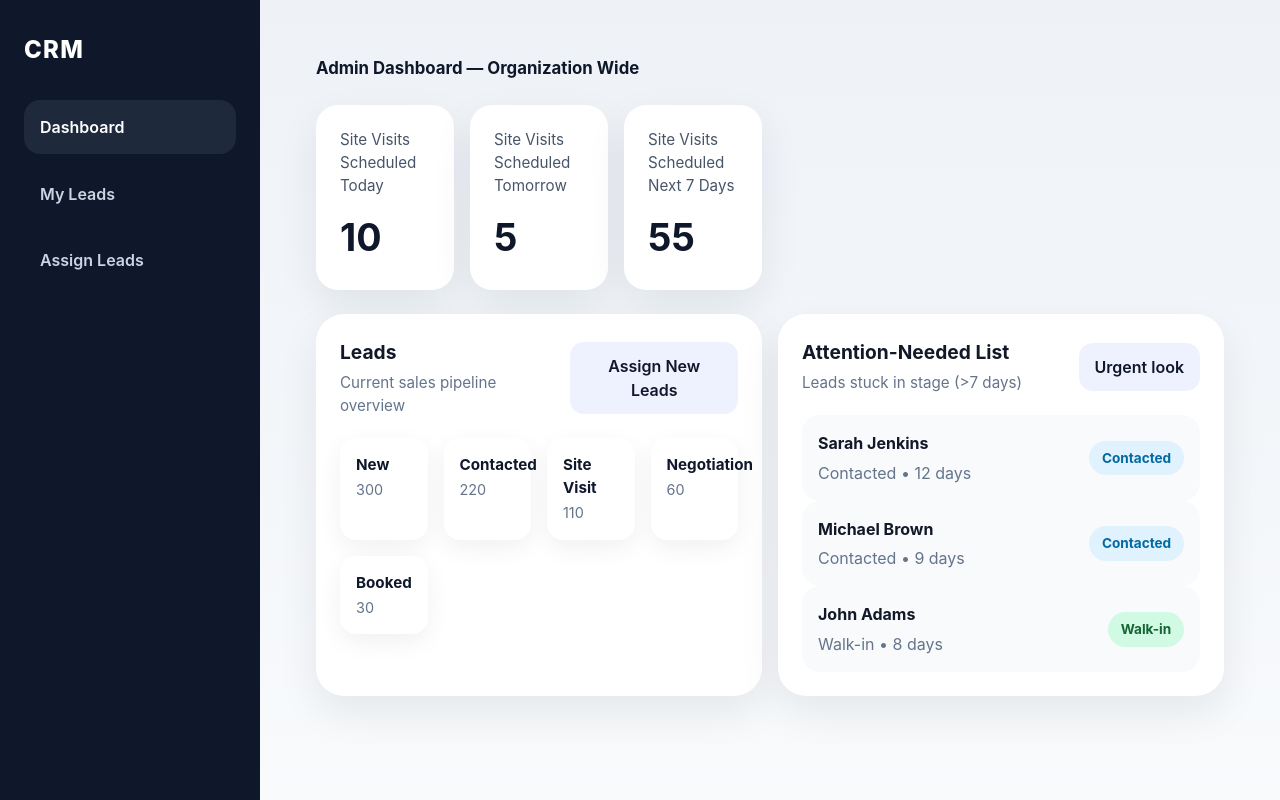
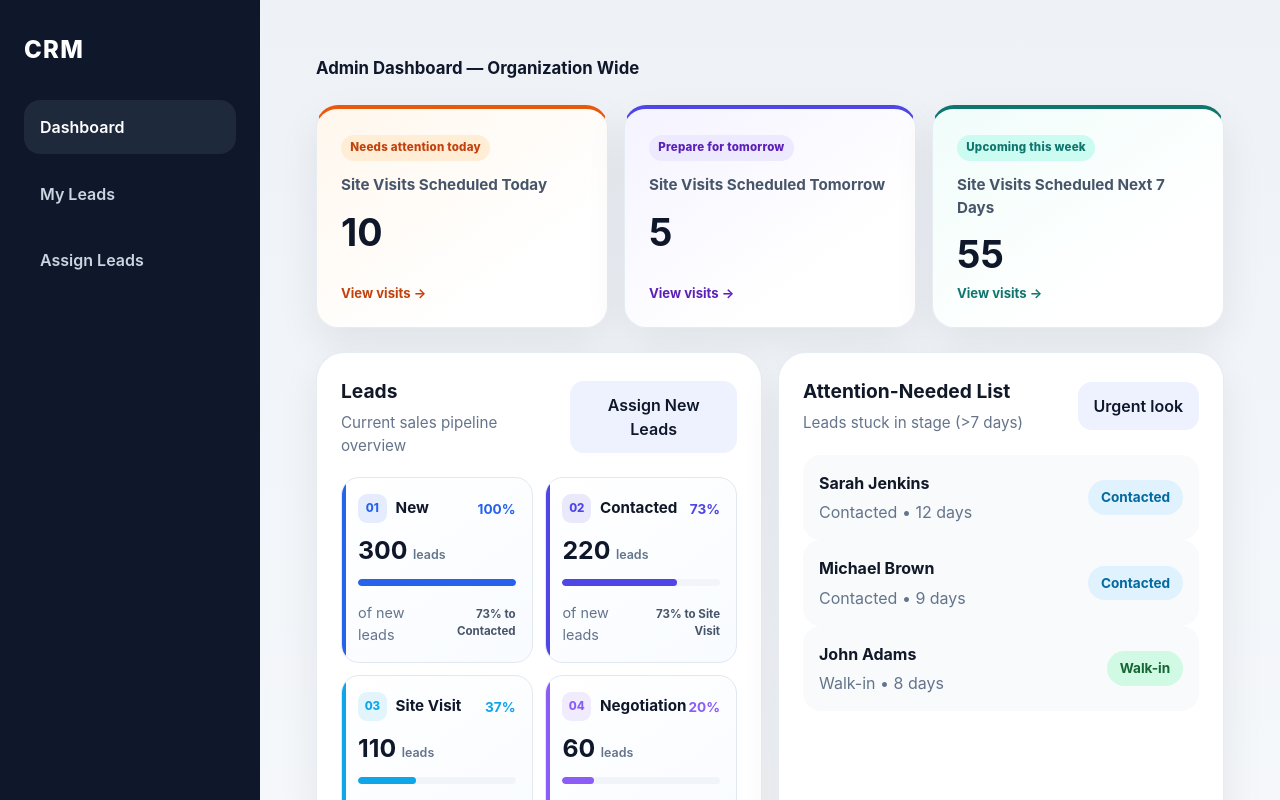
Before and after one commit to PrashantFarne/Real, a React (Vite) app in the folder UI/: page /dashboard in a window 1280 px wide. Shown: the top 800 px of the page. Built offline with nearby package versions, Linux system fonts and the light colour scheme.

Commit message:
Ui changes

```diff
--- a/UI/src/components/FunnelWidget.jsx
+++ b/UI/src/components/FunnelWidget.jsx
@@ -1,21 +1,40 @@
 export default function FunnelWidget({ stages }) {
   const maxValue = Math.max(...stages.map((s) => s.value))
+  const colors = ['#2563eb', '#4f46e5', '#0ea5e9', '#8b5cf6', '#16a34a']
 
   return (
-    <div className="funnel-widget">
+    <div className="funnel-widget" aria-label="Lead pipeline by stage">
       {stages.map((stage, index) => {
-        const percentage = (stage.value / maxValue) * 100
-        const colors = ['#0ea5e9', '#2563eb', '#10b981', '#14b8a6', '#22c55e']
+        const pipelineShare = Math.round((stage.value / maxValue) * 100)
 
         return (
-          <div key={stage.label} className="funnel-item">
+          <article
+            key={stage.label}
+            className="funnel-item"
+            style={{ '--stage-color': colors[index % colors.length] }}
+          >
             <div className="funnel-item-header">
-              <div>
+              <div className="funnel-stage-heading">
+                <span className="funnel-stage-number">{String(index + 1).padStart(2, '0')}</span>
                 <span className="funnel-label">{stage.label}</span>
-                <span className="funnel-count">{stage.value}</span>
               </div>
+              <span className="funnel-percentage">{pipelineShare}%</span>
             </div>
-          </div>
+
+            <div className="funnel-volume">
+              <strong>{stage.value}</strong>
+              <span>leads</span>
+            </div>
+
+            <div className="funnel-bar-container" aria-hidden="true">
+              <div className="funnel-bar-fill" style={{ width: `${pipelineShare}%` }} />
+            </div>
+
+            <div className="funnel-item-footer">
+              <span className="funnel-count">of new leads</span>
+              <span className="funnel-note">{stage.note}</span>
+            </div>
+          </article>
         )
       })}
     </div>
--- a/UI/src/components/StatCard.jsx
+++ b/UI/src/components/StatCard.jsx
@@ -1,10 +1,15 @@
 export default function StatCard({ stat, onClick }) {
   return (
-    <article className={`stat-card${stat.popup ? ' stat-card--clickable' : ''}`} onClick={stat.popup ? onClick : undefined}>
+    <article
+      className={`stat-card${stat.popup ? ' stat-card--clickable' : ''}${stat.tone ? ` stat-card--${stat.tone}` : ''}`}
+      onClick={stat.popup ? onClick : undefined}
+    >
       <div>
+        {stat.context && <p className="stat-card__context">{stat.context}</p>}
         <p className="stat-card__label">{stat.title}</p>
         <p className="stat-card__value">{stat.value}</p>
       </div>
+      {stat.popup && <span className="stat-card__action">View visits <span aria-hidden="true">→</span></span>}
       {stat.extra && <p className="stat-card__meta">{stat.extra}</p>}
     </article>
   )
--- a/UI/src/index.css
+++ b/UI/src/index.css
@@ -44,7 +44,7 @@ body {
 
 .stats-row {
   display: grid;
-  grid-template-columns: repeat(6, minmax(0, 1fr));
+  grid-template-columns: repeat(3, minmax(0, 1fr));
   gap: 1rem;
 }
 
@@ -53,6 +53,27 @@ body {
   border-radius: 22px;
   padding: 1.5rem;
   box-shadow: 0 16px 40px rgba(15, 23, 42, 0.08);
+  border: 1px solid rgba(226, 232, 240, 0.8);
+  border-top: 4px solid #2563eb;
+  min-height: 174px;
+  display: flex;
+  flex-direction: column;
+  justify-content: space-between;
+}
+
+.stat-card--today {
+  border-top-color: #ea580c;
+  background: linear-gradient(145deg, #fff7ed 0%, #ffffff 70%);
+}
+
+.stat-card--tomorrow {
+  border-top-color: #4f46e5;
+  background: linear-gradient(145deg, #f5f3ff 0%, #ffffff 70%);
+}
+
+.stat-card--week {
+  border-top-color: #0f766e;
+  background: linear-gradient(145deg, #f0fdfa 0%, #ffffff 70%);
 }
 
 .stat-card--clickable {
@@ -66,10 +87,28 @@ body {
 }
 
 .stat-card__label {
-  margin: 0 0 0.75rem;
+  margin: 0 0 0.5rem;
   color: #475569;
   font-size: 0.95rem;
-}
+  font-weight: 650;
+}
+
+.stat-card__context {
+  display: inline-flex;
+  width: fit-content;
+  margin: 0 0 0.8rem;
+  padding: 0.28rem 0.58rem;
+  border-radius: 999px;
+  background: #eff6ff;
+  color: #1d4ed8;
+  font-size: 0.72rem;
+  font-weight: 800;
+  letter-spacing: 0.02em;
+}
+
+.stat-card--today .stat-card__context { background: #ffedd5; color: #c2410c; }
+.stat-card--tomorrow .stat-card__context { background: #ede9fe; color: #5b21b6; }
+.stat-card--week .stat-card__context { background: #ccfbf1; color: #0f766e; }
 
 .stat-card__value {
   margin: 0;
@@ -83,6 +122,16 @@ body {
   color: #2563eb;
   font-weight: 600;
 }
+
+.stat-card__action {
+  color: #334155;
+  font-size: 0.82rem;
+  font-weight: 750;
+}
+
+.stat-card--today .stat-card__action { color: #c2410c; }
+.stat-card--tomorrow .stat-card__action { color: #5b21b6; }
+.stat-card--week .stat-card__action { color: #0f766e; }
 
 .dashboard-grid {
   display: grid;
@@ -101,6 +150,7 @@ body {
   border-radius: 28px;
   padding: 1.5rem;
   box-shadow: 0 16px 40px rgba(15, 23, 42, 0.08);
+  border: 1px solid rgba(226, 232, 240, 0.8);
 }
 
 .visit-modal-overlay {
@@ -122,7 +172,26 @@ body {
   border-radius: 24px;
   padding: 1.5rem;
   box-shadow: 0 20px 60px rgba(15, 23, 42, 0.18);
-}
+  border-top: 5px solid #2563eb;
+}
+
+.visit-modal--today { border-top-color: #ea580c; }
+.visit-modal--tomorrow { border-top-color: #4f46e5; }
+.visit-modal--week { border-top-color: #0f766e; }
+
+.visit-modal__eyebrow {
+  display: inline-flex;
+  margin-bottom: 0.45rem;
+  color: #2563eb;
+  font-size: 0.72rem;
+  font-weight: 800;
+  letter-spacing: 0.08em;
+  text-transform: uppercase;
+}
+
+.visit-modal--today .visit-modal__eyebrow { color: #c2410c; }
+.visit-modal--tomorrow .visit-modal__eyebrow { color: #4338ca; }
+.visit-modal--week .visit-modal__eyebrow { color: #0f766e; }
 
 .visit-modal__header {
   display: flex;
@@ -154,12 +223,35 @@ body {
   border: 1px solid #e2e8f0;
 }
 
+.visit-modal--today .visit-item {
+  background: linear-gradient(135deg, #fff7ed, #ffffff);
+  border-color: #fed7aa;
+}
+
+.visit-modal--tomorrow .visit-item {
+  background: linear-gradient(135deg, #f5f3ff, #ffffff);
+  border-color: #ddd6fe;
+}
+
+.visit-modal--week .visit-item {
+  background: linear-gradient(135deg, #f0fdfa, #ffffff);
+  border-color: #99f6e4;
+}
+
 .visit-item__header {
   display: flex;
   justify-content: space-between;
   align-items: center;
   gap: 0.75rem;
   margin-bottom: 0.5rem;
+}
+
+.visit-time {
+  display: block;
+  margin-top: 0.15rem;
+  color: #64748b;
+  font-size: 0.78rem;
+  font-weight: 700;
 }
 
 .visit-chip {
@@ -172,6 +264,14 @@ body {
   font-weight: 700;
 }
 
+.visit-phone {
+  color: #0f172a;
+  font-weight: 700;
+  text-decoration: none;
+}
+
+.visit-phone:hover { text-decoration: underline; }
+
 .visit-label {
   color: #475569;
   font-weight: 700;
@@ -248,18 +348,38 @@ body {
 
 .funnel-widget {
   display: grid;
-  grid-template-columns: repeat(4, minmax(0, 1fr));
-  gap: 1rem;
+  /* The Leads panel shares the dashboard row, so two generous columns are
+     clearer than five compressed cards on desktop. */
+  grid-template-columns: repeat(2, minmax(0, 1fr));
+  gap: 0.8rem;
 }
 
 .funnel-item {
-  background: #ffffff;
-  border-radius: 16px;
+  min-width: 0;
+  background: linear-gradient(145deg, #ffffff 0%, #f8fbff 100%);
+  border: 1px solid #e2e8f0;
+  border-radius: 18px;
   padding: 1rem;
-  box-shadow: 0 8px 24px rgba(15, 23, 42, 0.06);
   display: flex;
   flex-direction: column;
-  gap: 0.75rem;
+  gap: 0.9rem;
+  position: relative;
+  overflow: hidden;
+  transition: transform 0.2s ease, box-shadow 0.2s ease, border-color 0.2s ease;
+}
+
+.funnel-item::before {
+  content: '';
+  position: absolute;
+  inset: 0 auto 0 0;
+  width: 4px;
+  background: var(--stage-color);
+}
+
+.funnel-item:hover {
+  transform: translateY(-3px);
+  border-color: color-mix(in srgb, var(--stage-color) 35%, #e2e8f0);
+  box-shadow: 0 14px 28px rgba(15, 23, 42, 0.09);
 }
 
 .funnel-item-header {
@@ -267,6 +387,26 @@ body {
   justify-content: space-between;
   align-items: center;
   gap: 0.5rem;
+}
+
+.funnel-stage-heading {
+  display: flex;
+  align-items: center;
+  gap: 0.55rem;
+  min-width: 0;
+}
+
+.funnel-stage-number {
+  display: inline-grid;
+  place-items: center;
+  width: 1.8rem;
+  height: 1.8rem;
+  flex: 0 0 auto;
+  border-radius: 9px;
+  background: color-mix(in srgb, var(--stage-color) 12%, white);
+  color: var(--stage-color);
+  font-size: 0.72rem;
+  font-weight: 800;
 }
 
 .funnel-label {
@@ -285,29 +425,55 @@ body {
 
 .funnel-percentage {
   font-weight: 700;
-  color: #0f172a;
-  font-size: 1rem;
+  color: var(--stage-color);
+  font-size: 0.85rem;
+}
+
+.funnel-volume {
+  display: flex;
+  align-items: baseline;
+  gap: 0.35rem;
+}
+
+.funnel-volume strong {
+  color: #0f172a;
+  font-size: 1.55rem;
+  line-height: 1;
+}
+
+.funnel-volume span {
+  color: #64748b;
+  font-size: 0.78rem;
+  font-weight: 600;
 }
 
 .funnel-bar-container {
   width: 100%;
-  height: 36px;
+  height: 7px;
   background: #f1f5f9;
-  border-radius: 12px;
+  border-radius: 999px;
   overflow: hidden;
 }
 
 .funnel-bar-fill {
   height: 100%;
-  border-radius: 12px;
+  border-radius: inherit;
   transition: width 0.35s ease;
-  display: flex;
-  align-items: center;
-  justify-content: flex-end;
-  padding-right: 0.6rem;
-  color: #ffffff;
-  font-weight: 700;
-  font-size: 0.85rem;
+  background: var(--stage-color);
+}
+
+.funnel-item-footer {
+  display: flex;
+  align-items: center;
+  justify-content: space-between;
+  gap: 0.4rem;
+}
+
+.funnel-note {
+  color: #475569;
+  font-size: 0.72rem;
+  font-weight: 700;
+  text-align: right;
 }
 
 @media (max-width: 1024px) {
@@ -318,11 +484,11 @@ body {
 
 @media (max-width: 640px) {
   .funnel-widget {
-    grid-template-columns: 1fr;
+    grid-template-columns: repeat(2, minmax(0, 1fr));
   }
 
   .funnel-bar-container {
-    height: 28px;
+    height: 7px;
   }
 
   .funnel-item {
@@ -446,10 +612,6 @@ tbody tr + tr td {
     font-size: 0.9rem;
   }
 
-  .funnel-bar-container {
-    height: 28px;
-  }
-
   th,
   td {
     padding: 0.75rem 0.5rem;
@@ -519,13 +681,12 @@ tbody tr + tr td {
     font-size: 0.85rem;
   }
 
-  .funnel-bar-container {
-    height: 24px;
+  .funnel-widget {
+    grid-template-columns: 1fr;
   }
 
   .funnel-bar-fill {
-    padding-right: 0.5rem;
-    font-size: 0.75rem;
+    min-width: 0.35rem;
   }
 
   .table-card {
--- a/UI/src/pages/DashboardPage.jsx
+++ b/UI/src/pages/DashboardPage.jsx
@@ -4,14 +4,21 @@ import StatCard from '../components/StatCard'
 import FunnelWidget from '../components/FunnelWidget'
 import AttentionList from '../components/AttentionList'
 import PerformanceTable from '../components/PerformanceTable'
-import { dashboardStats, funnelStages, attentionRows, performanceRows, visitDetails } from '../utils/dashboardData'
+import { dashboardStats, funnelStages, attentionRows, scheduledVisits } from '../utils/dashboardData'
 
 export default function DashboardPage() {
-  const [showVisitModal, setShowVisitModal] = useState(false)
+  const [selectedVisitGroup, setSelectedVisitGroup] = useState(null)
   const [showUrgentModal, setShowUrgentModal] = useState(false)
   const navigate = useNavigate()
 
   const urgentLeads = attentionRows.filter((row) => row.days > 7)
+  const selectedVisitStat = dashboardStats.find((stat) => stat.visitGroup === selectedVisitGroup)
+  const selectedVisits = selectedVisitGroup ? scheduledVisits[selectedVisitGroup] : []
+  const visitCopy = {
+    today: 'Today’s visits need confirmation and prompt follow-up.',
+    tomorrow: 'Prepare the right inventory details before each visit.',
+    week: 'Your upcoming visit schedule for the next seven days.',
+  }
 
   return (
     <main className="dashboard-shell">
@@ -23,7 +30,7 @@ export default function DashboardPage() {
 
       <section className="stats-row">
         {dashboardStats.map((stat) => (
-          <StatCard key={stat.title} stat={stat} onClick={() => stat.popup && setShowVisitModal(true)} />
+          <StatCard key={stat.title} stat={stat} onClick={() => stat.popup && setSelectedVisitGroup(stat.visitGroup)} />
         ))}
       </section>
 
@@ -55,27 +62,34 @@ export default function DashboardPage() {
         </div>
       </section>
 
-      {showVisitModal && (
-        <div className="visit-modal-overlay" onClick={() => setShowVisitModal(false)}>
-          <div className="visit-modal" onClick={(e) => e.stopPropagation()}>
+      {selectedVisitStat && (
+        <div className="visit-modal-overlay" onClick={() => setSelectedVisitGroup(null)}>
+          <div className={`visit-modal visit-modal--${selectedVisitGroup}`} onClick={(e) => e.stopPropagation()}>
             <div className="visit-modal__header">
               <div>
-                <h3>Visitors</h3>
-                <p>Upcoming site visits scheduled for this period</p>
+                <span className="visit-modal__eyebrow">
+                  {selectedVisitGroup === 'today' ? 'Needs attention' : 'Visit schedule'}
+                </span>
+                <h3>{selectedVisitStat.title}</h3>
+                <p>{visitCopy[selectedVisitGroup]}</p>
               </div>
-              <button className="small-button" onClick={() => setShowVisitModal(false)}>
+              <button className="small-button" onClick={() => setSelectedVisitGroup(null)}>
                 Close
               </button>
             </div>
 
             <div className="visit-list">
-              {visitDetails.map((visitor) => (
+              {selectedVisits.map((visitor) => (
                 <div key={visitor.id} className="visit-item">
                   <div className="visit-item__header">
-                    <strong>{visitor.name}</strong>
+                    <div>
+                      <strong>{visitor.name}</strong>
+                      <span className="visit-time">{visitor.time}</span>
+                    </div>
                     <span className="visit-chip">{visitor.flatSize}</span>
                   </div>
                   <p><span className="visit-label">Email:</span> {visitor.email}</p>
+                  <p><span className="visit-label">Phone:</span> <a className="visit-phone" href={`tel:${visitor.phone.replace(/\s/g, '')}`}>{visitor.phone}</a></p>
                   <p><span className="visit-label">Notes:</span> {visitor.notes}</p>
                   <p><span className="visit-label">Profession:</span> {visitor.profession}</p>
                 </div>
--- a/UI/src/utils/dashboardData.js
+++ b/UI/src/utils/dashboardData.js
@@ -3,6 +3,7 @@ export const visitDetails = [
     id: 1,
     name: 'Aarav Sharma',
     email: 'aarav.sharma@example.com',
+    phone: '+91 98765 43210',
     flatSize: '2 BHK',
     notes: 'Prefers a south-facing flat and wants a quick walkthrough.',
     profession: 'Software Engineer',
@@ -11,6 +12,7 @@ export const visitDetails = [
     id: 2,
     name: 'Meera Patel',
     email: 'meera.patel@example.com',
+    phone: '+91 98220 45678',
     flatSize: '3 BHK',
     notes: 'Interested in premium amenities and school proximity.',
     profession: 'Doctor',
@@ -19,27 +21,98 @@ export const visitDetails = [
     id: 3,
     name: 'Rohan Desai',
     email: 'rohan.desai@example.com',
+    phone: '+91 97654 32109',
     flatSize: '1 BHK',
     notes: 'Looking for a ready-to-move-in unit near metro.',
     profession: 'Architect',
   },
 ]
 
+export const scheduledVisits = {
+  today: visitDetails.map((visitor, index) => ({
+    ...visitor,
+    time: ['10:30 AM', '1:00 PM', '4:30 PM'][index],
+  })),
+  tomorrow: [
+    {
+      id: 4,
+      name: 'Priya Nair',
+      email: 'priya.nair@example.com',
+      phone: '+91 98989 12345',
+      flatSize: '2 BHK',
+      notes: 'Wants to compare two available tower options.',
+      profession: 'Marketing Manager',
+      time: '11:00 AM',
+    },
+    {
+      id: 5,
+      name: 'Karan Malhotra',
+      email: 'karan.malhotra@example.com',
+      phone: '+91 98111 22334',
+      flatSize: '3 BHK',
+      notes: 'Visiting with family; interested in clubhouse amenities.',
+      profession: 'Business Owner',
+      time: '3:30 PM',
+    },
+  ],
+  week: [
+    {
+      id: 6,
+      name: 'Ananya Iyer',
+      email: 'ananya.iyer@example.com',
+      phone: '+91 99001 12345',
+      flatSize: '2 BHK',
+      notes: 'Requested a weekday evening visit.',
+      profession: 'Product Designer',
+      time: 'Wednesday, 5:00 PM',
+    },
+    {
+      id: 7,
+      name: 'Vikram Singh',
+      email: 'vikram.singh@example.com',
+      phone: '+91 99887 66554',
+      flatSize: '3 BHK',
+      notes: 'Looking for a larger home close to the metro.',
+      profession: 'Chartered Accountant',
+      time: 'Friday, 11:30 AM',
+    },
+    {
+      id: 8,
+      name: 'Neha Kapoor',
+      email: 'neha.kapoor@example.com',
+      phone: '+91 97777 44556',
+      flatSize: '1 BHK',
+      notes: 'First property purchase; needs a financing discussion.',
+      profession: 'Teacher',
+      time: 'Saturday, 2:00 PM',
+    },
+  ],
+}
+
 export const dashboardStats = [
   {
     title: 'Site Visits Scheduled Today',
     value: '10',
     popup: true,
+    visitGroup: 'today',
+    tone: 'today',
+    context: 'Needs attention today',
   },
   {
     title: 'Site Visits Scheduled Tomorrow',
     value: '5',
     popup: true,
+    visitGroup: 'tomorrow',
+    tone: 'tomorrow',
+    context: 'Prepare for tomorrow',
   },
   {
     title: 'Site Visits Scheduled Next 7 Days',
     value: '55',
     popup: true,
+    visitGroup: 'week',
+    tone: 'week',
+    context: 'Upcoming this week',
   },
 ]
 
```
